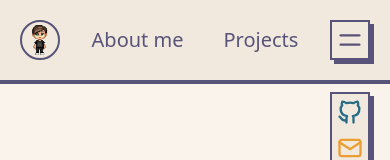
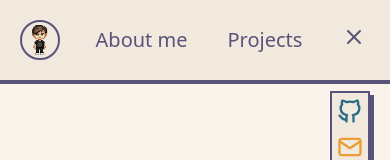
Before and after one commit to adriankarlen/www, a SvelteKit app: page / in a window 390 px wide. Both pictures are taken after a click on the button 349 px from the left and 40 px from the top of the page. Shown: the top 160 px of the page. Built offline with nearby package versions, Linux system fonts and the light colour scheme.

Commit message:
fix: responsiveness

```diff
--- a/src/components/Button.svelte
+++ b/src/components/Button.svelte
@@ -1,5 +1,4 @@
 <script lang="ts">
-  export let className: string = "";
   export let onClick: (() => void) | null = null;
   export let link: string | null = null;
 </script>
@@ -7,15 +6,23 @@
 {#if link}
   <a
     href={link}
-    class={`md:border-2 border-rp-text h-8 w-8 md:h-10 md:w-10 md:shadow-nb transition-all hover:translate-x-boxShadowX hover:translate-y-boxShadowY hover:shadow-none hover:translate-x-[4px] hover:translate-y-[4px] ${className}`}
+    class={`md:border-2 md:border-rp-text h-8 w-8 md:h-10 md:w-10
+            md:shadow-nb md:transition-all md:hover:translate-x-boxShadowX
+            md:hover:translate-y-boxShadowY md:hover:shadow-none md:hover:translate-x-[4px]
+            md:hover:translate-y-[4px]`}
+    {...$$restProps}
   >
-    <slot></slot>
+    <slot />
   </a>
 {:else}
   <button
-    class={`border-2 border-rp-text h-8 w-8 md:h-10 md:w-10 shadow-nb transition-all hover:translate-x-boxShadowX hover:translate-y-boxShadowY hover:shadow-none hover:translate-x-[4px] hover:translate-y-[4px] ${className}`}
+    class={`md:border-2 md:border-rp-text h-8 w-8 md:h-10 md:w-10
+            md:shadow-nb md:transition-all md:hover:translate-x-boxShadowX
+            md:hover:translate-y-boxShadowY md:hover:shadow-none md:hover:translate-x-[4px]
+            md:hover:translate-y-[4px]`}
     on:click={onClick}
+    {...$$restProps}
   >
-    <slot></slot>
+    <slot />
   </button>
 {/if}
--- a/src/components/Menu.svelte
+++ b/src/components/Menu.svelte
@@ -1,6 +1,7 @@
 <script>
   import { onMount } from "svelte";
-  import { IconMenu } from "@tabler/icons-svelte";
+  import { IconMenu, IconX } from "@tabler/icons-svelte";
+  import Button from "../components/Button.svelte";
   let isMobile = false;
 
   onMount(() => {
@@ -17,14 +18,17 @@
 
 <div class="relative">
   {#if isMobile}
-    <button
-      class="w-10 h-10 flex items-center border-2 border-rp-text shadow-nb"
-      on:click={() => (menuOpen = !menuOpen)}
+    <Button
+      onClick={() => (menuOpen = !menuOpen)}
       aria-expanded={menuOpen}
       aria-controls="menu"
     >
-      <IconMenu class="w-full h-full p-1"/>
-    </button>
+      {#if menuOpen}
+        <IconX class="w-full h-full p-1" />
+      {:else}
+        <IconMenu class="w-full h-full p-1" />
+      {/if}
+    </Button>
     {#if menuOpen}
       <div
         id="menu"
--- a/src/routes/+layout.svelte
+++ b/src/routes/+layout.svelte
@@ -28,16 +28,16 @@
   </div>
   <Menu>
     <Button link="https://github.com/adriankarlen">
-      <IconBrandGithub class="w-full h-full p-1 text-rp-pine" />
+      <IconBrandGithub class="w-full h-full z-10 p-1 text-rp-pine md:bg-blend-10 md:hover:bg-blend-10 hover:bg-blend-25" />
     </Button>
     <Button link="mailto:akarlen@pm.me">
-      <IconMail class="w-full h-full p-1 text-rp-gold" />
+      <IconMail class="w-full h-full p-1 text-rp-gold md:bg-blend-10 md:hover:bg-blend-10 hover:bg-blend-25" />
     </Button>
     <Button link="https://www.linkedin.com/in/adrian-karlen">
-      <IconBrandLinkedin class="w-full h-full p-1 text-rp-rose" />
+      <IconBrandLinkedin class="w-full h-full p-1 text-rp-rose md:bg-blend-10 md:hover:bg-blend-10 hover:bg-blend-25" />
     </Button>
     <Button link="https://adriankarlen.dev/adriankarlen-resume.pdf">
-      <IconFileDownload class="w-full h-full p-1 text-rp-love" />
+      <IconFileDownload class="w-full h-full p-1 text-rp-love md:bg-blend-10 md:hover:bg-blend-10 hover:bg-blend-25" />
     </Button>
   </Menu>
 </nav>
--- a/tailwind.config.cjs
+++ b/tailwind.config.cjs
@@ -1,3 +1,4 @@
+// eslint-disable-next-line @typescript-eslint/no-require-imports
 const defaultTheme = require("tailwindcss/defaultTheme");
 /** @type {import('tailwindcss').Config} */
 export default {
@@ -21,7 +22,8 @@ export default {
           highlightLow: "hsl(var(--rp-highlightLow) / <alpha-value>)",
           highlightMed: "hsl(var(--rp-highlightMed) / <alpha-value>)",
           highlightHigh: "hsl(var(--rp-highlightHigh) / <alpha-value>)"
-        }
+        },
+        blend: generateBlends()
       },
       fontFamily: {
         sans: ["DM Mono", ...defaultTheme.fontFamily.sans]
@@ -33,3 +35,11 @@ export default {
   },
   plugins: []
 };
+
+function generateBlends() {
+  const blends = {};
+  for (let i = 5; i <= 100; i += 5) {
+    blends[i] = `color-mix(in srgb, currentColor ${i}%, transparent)`;
+  }
+  return blends;
+}
```
